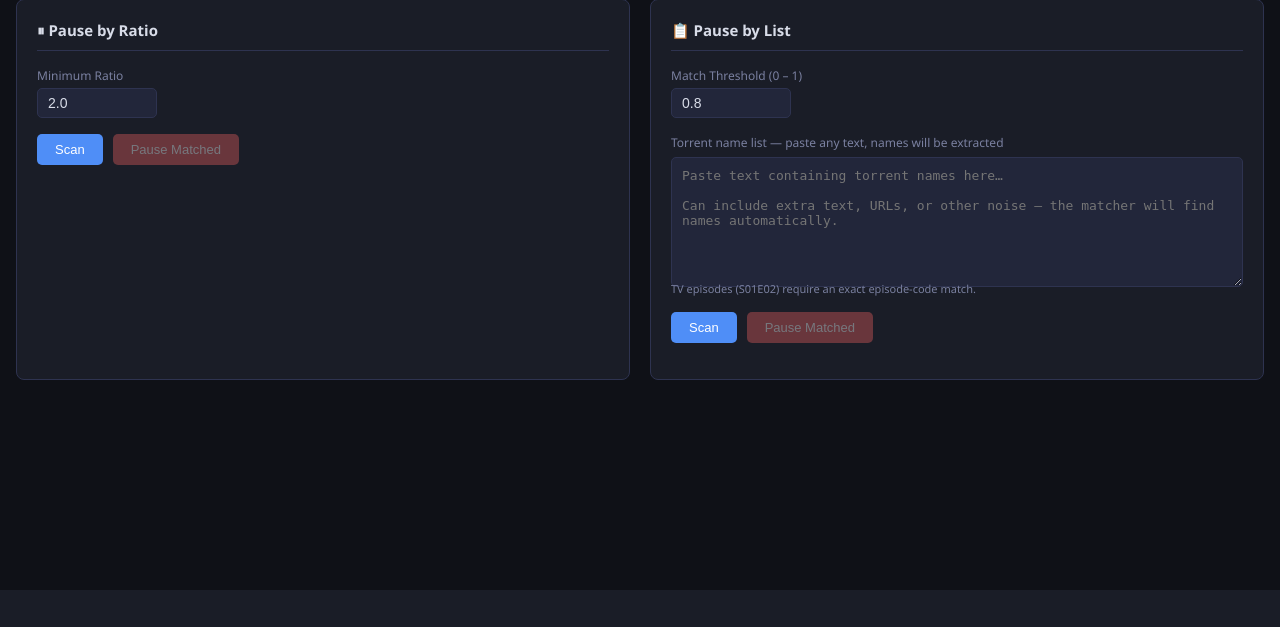
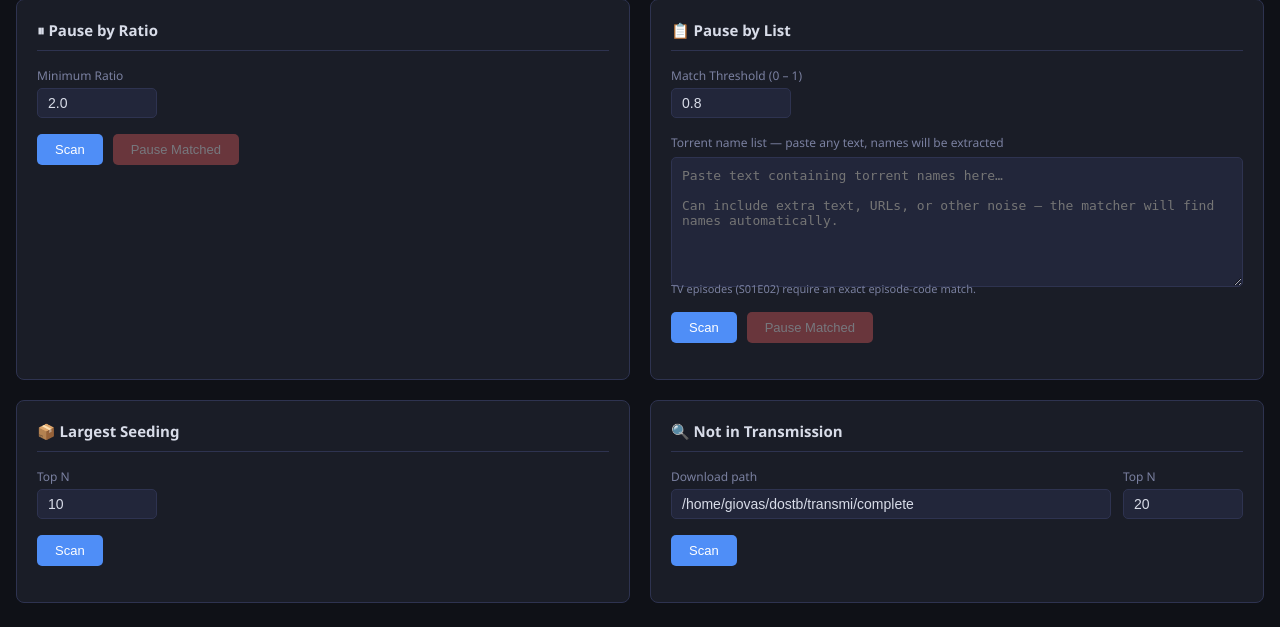
Before and after one commit to giochajon/pythonStuff, a Flask app: page / in a window 1280 px wide. Shown: the part 210-837 px from the top of the page. Before the commit the page ends 800 px from the top, so only its background shows below. Run offline with Flask 3, Linux system fonts and the light colour scheme.

Commit message:
Add transmission_largest, transmission_notfound, Docker Compose, and update readme
- transmission_largest.py: list top N largest seeding torrents
- transmission_notfound.py: find files in download dir not tracked by Transmission
- app.py: add /api/largest/scan and /api/notfound/scan endpoints
- templates/index.html: add Largest Seeding and Not in Transmission panels
- docker-compose.yml: new file, names the stack "transmiscripts"
- readme.txt: rewrite to cover all scripts, API endpoints, and Docker Compose

Co-Authored-By: Claude Sonnet 4.6 <noreply@anthropic.com>

```diff
--- a/2026/transmiscripts/app.py
+++ b/2026/transmiscripts/app.py
@@ -10,7 +10,9 @@ from flask import Flask, jsonify, render_template, request
 
 import pause_by_list as pl
 import transmission_high_ratio as hr
-from transmission_client import env_credentials
+import transmission_largest as lg
+import transmission_notfound as nf
+from transmission_client import env_credentials, format_bytes
 
 app = Flask(__name__)
 
@@ -115,6 +117,56 @@ def list_pause():
 
 
 # ---------------------------------------------------------------------------
+# Largest endpoints
+# ---------------------------------------------------------------------------
+
+@app.route("/api/largest/scan", methods=["POST"])
+def largest_scan():
+    data = request.get_json(force=True)
+    try:
+        torrents = lg.scan_largest(**_conn(data), top=int(data.get("top", 10)))
+        total = sum(t["total_size"] for t in torrents)
+        return jsonify({
+            "success": True,
+            "torrents": torrents,
+            "count": len(torrents),
+            "total_size_str": format_bytes(total),
+        })
+    except (urllib.error.URLError, OSError) as e:
+        return _conn_error(e)
+    except Exception as e:
+        return jsonify({"success": False, "error": str(e)}), 500
+
+
+# ---------------------------------------------------------------------------
+# Not-found endpoints
+# ---------------------------------------------------------------------------
+
+@app.route("/api/notfound/scan", methods=["POST"])
+def notfound_scan():
+    data = request.get_json(force=True)
+    try:
+        entries = nf.scan_notfound(
+            **_conn(data),
+            path=data.get("path", nf.DEFAULT_PATH),
+            top=int(data.get("top", 20)),
+        )
+        total = sum(e["size"] for e in entries)
+        return jsonify({
+            "success": True,
+            "entries": entries,
+            "count": len(entries),
+            "total_size_str": format_bytes(total),
+        })
+    except FileNotFoundError as e:
+        return jsonify({"success": False, "error": str(e)}), 400
+    except (urllib.error.URLError, OSError) as e:
+        return _conn_error(e)
+    except Exception as e:
+        return jsonify({"success": False, "error": str(e)}), 500
+
+
+# ---------------------------------------------------------------------------
 
 if __name__ == "__main__":
     app.run(host="0.0.0.0", port=8073, debug=False)
--- a/2026/transmiscripts/templates/index.html
+++ b/2026/transmiscripts/templates/index.html
@@ -52,7 +52,8 @@
 
   .field-row { display: flex; flex-wrap: wrap; gap: 12px; align-items: flex-end; }
   .field-row label { display: flex; flex-direction: column; gap: 4px; font-size: 12px; color: var(--text-muted); }
-  .field-row input[type=number] { background: var(--surface2); border: 1px solid var(--border); border-radius: 5px; color: var(--text); padding: 6px 10px; font-size: 14px; width: 120px; outline: none; transition: border-color .15s; }
+  .field-row input[type=number],
+  .field-row input[type=text] { background: var(--surface2); border: 1px solid var(--border); border-radius: 5px; color: var(--text); padding: 6px 10px; font-size: 14px; width: 120px; outline: none; transition: border-color .15s; }
   .field-row input:focus { border-color: var(--accent); }
   .field-row input.err { border-color: var(--danger) !important; }
 
@@ -162,6 +163,48 @@
 
       <div class="status-msg" id="l-status"></div>
       <div class="results-wrap" id="l-results"></div>
+    </section>
+
+    <!-- ── Largest Seeding ── -->
+    <section class="panel">
+      <h2>📦 Largest Seeding</h2>
+
+      <div class="field-row">
+        <label>
+          <span>Top N</span>
+          <input type="number" id="lg-top" value="10" min="1" max="200" placeholder="10">
+        </label>
+      </div>
+
+      <div class="btn-row">
+        <button class="btn-scan" onclick="largestScan()">Scan</button>
+      </div>
+
+      <div class="status-msg" id="lg-status"></div>
+      <div class="results-wrap" id="lg-results"></div>
+    </section>
+
+    <!-- ── Not in Transmission ── -->
+    <section class="panel">
+      <h2>🔍 Not in Transmission</h2>
+
+      <div class="field-row">
+        <label style="flex:1;min-width:260px;">
+          <span>Download path</span>
+          <input type="text" id="nf-path" value="/home/giovas/dostb/transmi/complete" style="width:100%">
+        </label>
+        <label>
+          <span>Top N</span>
+          <input type="number" id="nf-top" value="20" min="1" max="200" placeholder="20">
+        </label>
+      </div>
+
+      <div class="btn-row">
+        <button class="btn-scan" onclick="notfoundScan()">Scan</button>
+      </div>
+
+      <div class="status-msg" id="nf-status"></div>
+      <div class="results-wrap" id="nf-results"></div>
     </section>
 
   </div>
@@ -376,6 +419,89 @@ async function listPause() {
 function esc(s) {
   return String(s).replace(/&/g,'&amp;').replace(/</g,'&lt;').replace(/>/g,'&gt;').replace(/"/g,'&quot;');
 }
+
+// ── Largest Seeding ────────────────────────────────────────────────────────
+
+async function largestScan() {
+  if (!validateConn()) { setStatus('lg-status', 'err', 'Fix connection fields first.'); return; }
+  const topEl = document.getElementById('lg-top');
+  const top = parseInt(topEl.value, 10);
+  markErr(topEl, isNaN(top) || top < 1);
+  if (isNaN(top) || top < 1) { setStatus('lg-status', 'err', 'Top N must be a positive integer.'); return; }
+
+  setStatus('lg-status', 'info', 'Scanning…');
+  document.getElementById('lg-results').innerHTML = '';
+
+  try {
+    const data = await api('/api/largest/scan', { ...conn(), top });
+    if (!data.success) { setStatus('lg-status', 'err', data.error); return; }
+    if (data.count === 0) { setStatus('lg-status', 'warn', 'No seeding torrents found.'); return; }
+    setStatus('lg-status', 'ok', `Top ${data.count} seeding torrent(s). Total size: ${data.total_size_str}`);
+    document.getElementById('lg-results').innerHTML = buildLargestTable(data.torrents);
+  } catch (e) {
+    setStatus('lg-status', 'err', `Request failed: ${e.message}`);
+  }
+}
+
+function buildLargestTable(torrents) {
+  const rows = torrents.map((t, i) => `
+    <tr>
+      <td style="color:var(--text-muted);text-align:right">${i + 1}</td>
+      <td style="max-width:300px;overflow:hidden;text-overflow:ellipsis;white-space:nowrap;" title="${esc(t.name)}">${esc(t.name)}</td>
+      <td style="text-align:right;font-weight:600;color:var(--accent)">${t.total_size_str}</td>
+      <td style="text-align:right">${t.upload_ratio.toFixed(2)}</td>
+      <td>${t.uploaded_ever_str}</td>
+    </tr>`).join('');
+  return `<table>
+    <thead><tr><th>#</th><th>Name</th><th>Size</th><th>Ratio</th><th>Uploaded</th></tr></thead>
+    <tbody>${rows}</tbody>
+  </table>`;
+}
+
+// ── Not in Transmission ────────────────────────────────────────────────────
+
+async function notfoundScan() {
+  if (!validateConn()) { setStatus('nf-status', 'err', 'Fix connection fields first.'); return; }
+  const pathEl = document.getElementById('nf-path');
+  const topEl  = document.getElementById('nf-top');
+  const path   = pathEl.value.trim();
+  const top    = parseInt(topEl.value, 10);
+
+  markErr(pathEl, !path);
+  markErr(topEl,  isNaN(top) || top < 1);
+  if (!path)                 { setStatus('nf-status', 'err', 'Path is required.'); return; }
+  if (isNaN(top) || top < 1) { setStatus('nf-status', 'err', 'Top N must be a positive integer.'); return; }
+
+  setStatus('nf-status', 'info', 'Scanning…');
+  document.getElementById('nf-results').innerHTML = '';
+
+  try {
+    const data = await api('/api/notfound/scan', { ...conn(), path, top });
+    if (!data.success) { setStatus('nf-status', 'err', data.error); return; }
+    if (data.count === 0) {
+      setStatus('nf-status', 'ok', 'All entries in the directory are tracked by Transmission.');
+      return;
+    }
+    setStatus('nf-status', 'warn', `${data.count} untracked entr${data.count === 1 ? 'y' : 'ies'} found. Total size: ${data.total_size_str}`);
+    document.getElementById('nf-results').innerHTML = buildNotfoundTable(data.entries);
+  } catch (e) {
+    setStatus('nf-status', 'err', `Request failed: ${e.message}`);
+  }
+}
+
+function buildNotfoundTable(entries) {
+  const rows = entries.map((e, i) => `
+    <tr>
+      <td style="color:var(--text-muted);text-align:right">${i + 1}</td>
+      <td style="max-width:300px;overflow:hidden;text-overflow:ellipsis;white-space:nowrap;" title="${esc(e.name)}">${esc(e.name)}</td>
+      <td style="color:var(--text-muted)">${esc(e.modified_str)}</td>
+      <td style="text-align:right">${e.size_str}</td>
+    </tr>`).join('');
+  return `<table>
+    <thead><tr><th>#</th><th>Name</th><th>Modified</th><th>Size</th></tr></thead>
+    <tbody>${rows}</tbody>
+  </table>`;
+}
 </script>
 </body>
 </html>
```
Also changed, not shown: 2026/transmiscripts/docker-compose.yml (added, +11 -0 lines), 2026/transmiscripts/transmission_notfound.py (added, +128 -0 lines), 2026/transmiscripts/readme.txt.
